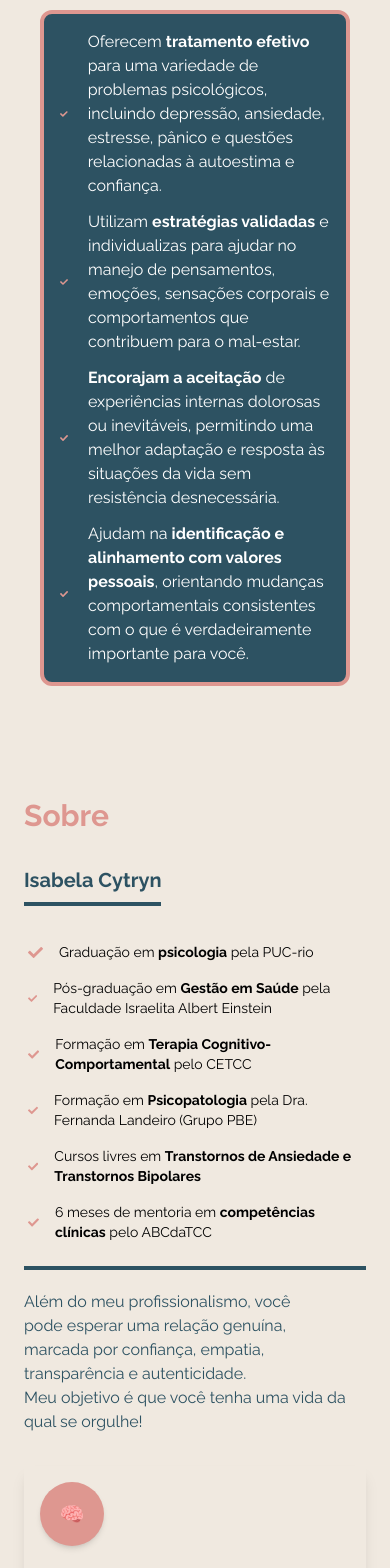
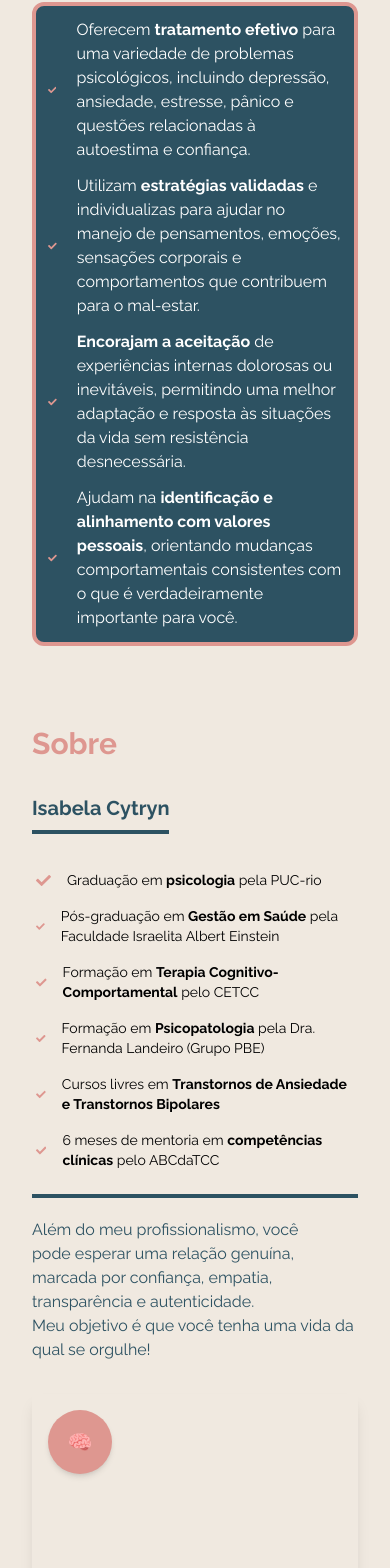
Before and after one commit to MarceloBxD/isacytryn, a Next.js app: page / in a window 390 px wide. Shown: the part 2758-4326 px from the top of the page. Built offline with nearby package versions, Linux system fonts and the light colour scheme.

Commit message:
chore: Update About and Approach sections for responsive layout

```diff
--- a/src/sections/About/index.tsx
+++ b/src/sections/About/index.tsx
@@ -76,7 +76,7 @@ const About: React.FC = () => {
   }, []);
 
   return (
-    <section id="sobre-mim" className="relative container p-6 md:p-12 lg:p-24">
+    <section id="sobre-mim" className="relative container">
       <h2 className="text-3xl w-fit font-bold text-terciary mb-6 md:mb-12">
         Sobre
       </h2>
--- a/src/sections/Approach/index.tsx
+++ b/src/sections/Approach/index.tsx
@@ -27,8 +27,8 @@ const Approach: React.FC = () => {
           {APPROACH_DATA.description}
         </p>
       </motion.div>
-      <motion.div {...FADE_IN_BASIC_ANIMATION} className="flex-1 p-2">
-        <ul className="flex flex-col gap-3 bg-quaternary p-4 rounded-xl border-4 border-terciary">
+      <motion.div {...FADE_IN_BASIC_ANIMATION} className="flex-1">
+        <ul className="flex flex-col gap-3 bg-quaternary p-3 rounded-xl border-4 border-terciary">
           {APPROACH_DATA.items.map((item, index) => (
             <motion.div
               initial={{ opacity: 0 }}
```
